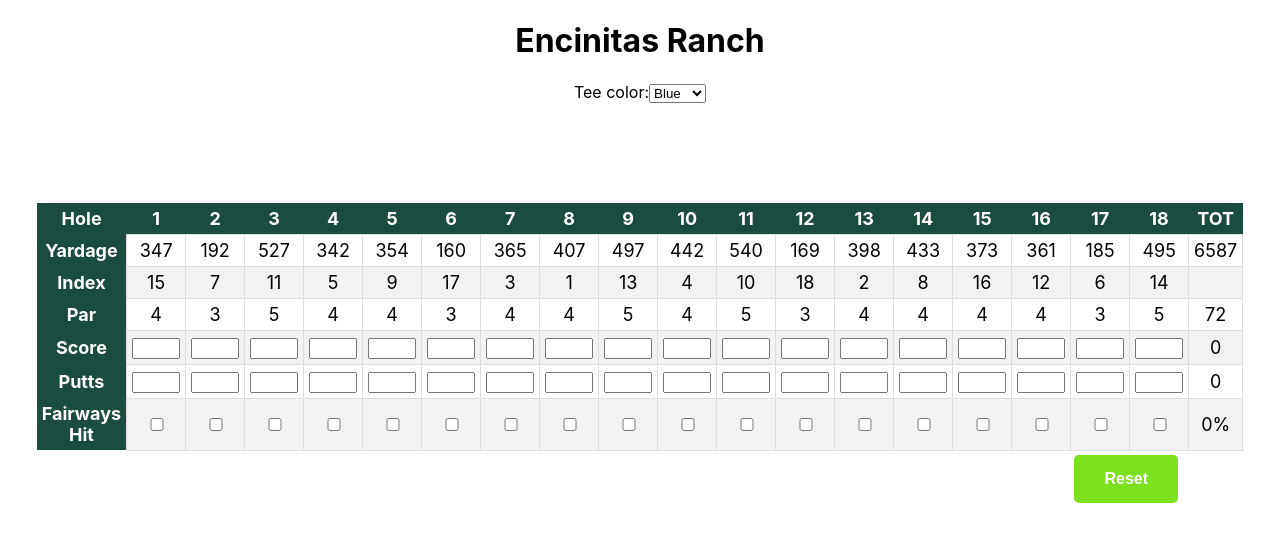
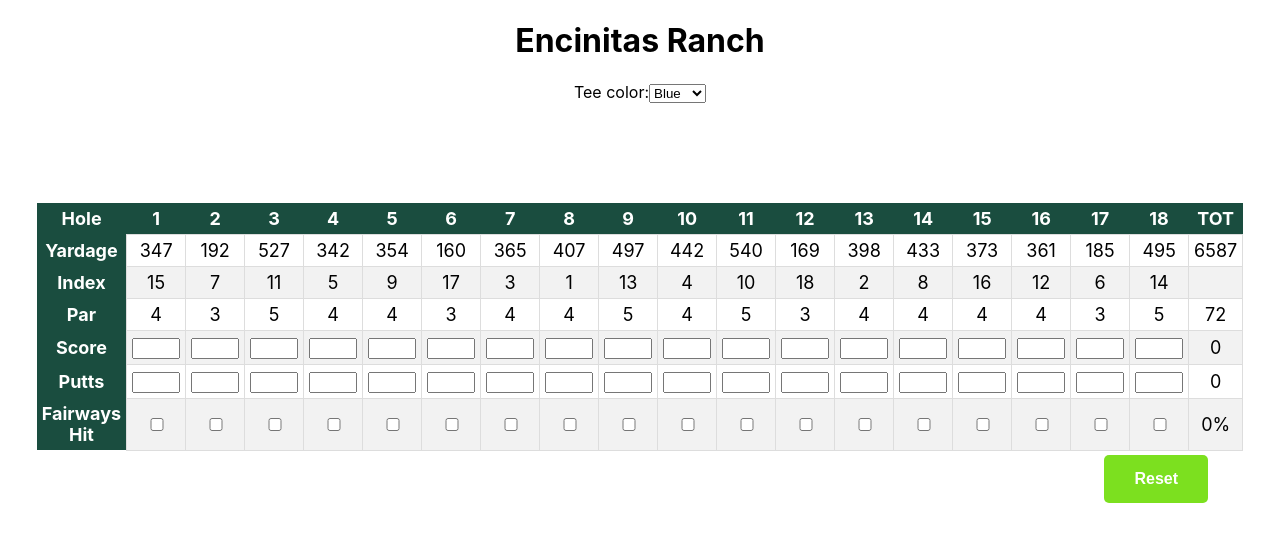
Before and after one commit to scdorsey22/Pocket-Bogeys, a React (Create React App) app in the folder client/: page / in a window 1280 px wide. Shown: the top 542 px of the page. Built offline with nearby package versions, Linux system fonts and the light colour scheme.

Commit message:
syntax fix

```diff
--- a/client/src/components/Scorecard.js
+++ b/client/src/components/Scorecard.js
@@ -78,7 +78,7 @@
 
   const handleReset = () => {
       setScores(Array(holes.length).fill(""))
-      setPutts(Array(holes.length).gill(""))
+      setPutts(Array(holes.length).fill(""))
       setFairways(Array(holes.length).fill(false))
   }
 
--- a/client/src/styles/styles.scss
+++ b/client/src/styles/styles.scss
@@ -49,7 +49,7 @@
     font-size: 16px;
     margin: 4px 2px;
     position: absolute;
-    right: 100px;
+    right: 70px;
 
     &:hover {
       background-color: darken(#4CAF50, 10%);
```
